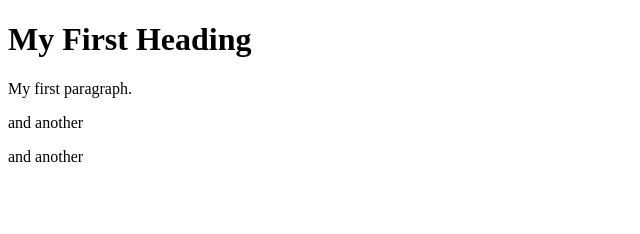
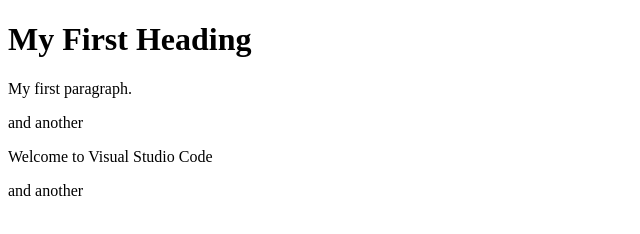
Before and after one commit to GTusr552/my-1st-website, a plain HTML site: page contact.html in a window 1280 px wide. Shown: the whole page, without its empty margins (0-640 px from the left). Drawn offline with Linux system fonts and the light colour scheme.

Commit message:
Update contact.html

```diff
--- a/contact.html
+++ b/contact.html
@@ -7,6 +7,7 @@
 <p>My first paragraph.</p>
 
   <p>and another</p>
+  Welcome to Visual Studio Code
   <p>and another</p>
 
 </body>
```
